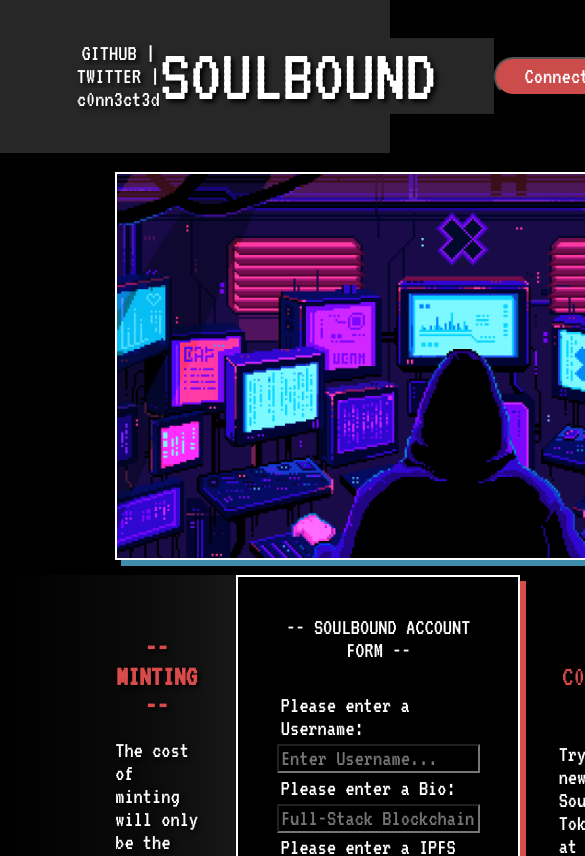
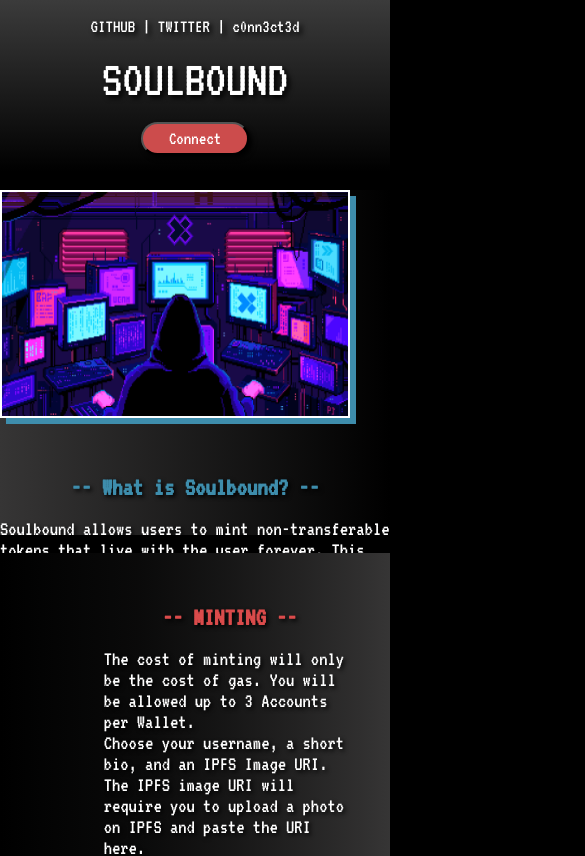
Before and after one commit to brodyamcfarland/Soulbound, a React (Create React App) app: page / in a window 390 px wide. Shown: the top 856 px of the page, 585 px wide, since content can reach past the window. Built offline with nearby package versions, Linux system fonts and the light colour scheme; no server answers.

Commit message:
95% Completed. Working on Mobile Responsiveness.

```diff
--- a/public/index.html
+++ b/public/index.html
@@ -10,34 +10,11 @@
       content="Web site created using create-react-app"
     />
     <link rel="apple-touch-icon" href="%PUBLIC_URL%/logo192.png" />
-    <!--
-      manifest.json provides metadata used when your web app is installed on a
-      user's mobile device or desktop. See https://developers.google.com/web/fundamentals/web-app-manifest/
-    -->
     <link rel="manifest" href="%PUBLIC_URL%/manifest.json" />
-    <!--
-      Notice the use of %PUBLIC_URL% in the tags above.
-      It will be replaced with the URL of the `public` folder during the build.
-      Only files inside the `public` folder can be referenced from the HTML.
-
-      Unlike "/favicon.ico" or "favicon.ico", "%PUBLIC_URL%/favicon.ico" will
-      work correctly both with client-side routing and a non-root public URL.
-      Learn how to configure a non-root public URL by running `npm run build`.
-    -->
-    <title>React App</title>
   </head>
   <body>
     <noscript>You need to enable JavaScript to run this app.</noscript>
     <div id="root"></div>
-    <!--
-      This HTML file is a template.
-      If you open it directly in the browser, you will see an empty page.
 
-      You can add webfonts, meta tags, or analytics to this file.
-      The build step will place the bundled scripts into the <body> tag.
-
-      To begin the development, run `npm start` or `yarn start`.
-      To create a production bundle, use `npm run build` or `yarn build`.
-    -->
   </body>
 </html>
--- a/src/App.css
+++ b/src/App.css
@@ -2,7 +2,14 @@
 
 * {
   font-family: VT323;
-  font-size: 1.2rem;
+  font-size: 1.08rem;
   background-color: black;
   color: white;
+  max-width: 100vw;
+  max-height: 100vh;
 }
+
+.maincontent {
+  display: grid;
+  grid-template-columns: 1fr;
+}
--- a/src/App.tsx
+++ b/src/App.tsx
@@ -53,6 +53,7 @@ function App() {
   return (
     <>
       <Header account={account} setAccount={setAccount} />
+      <div className='maincontent'>
         <Home/>
         <Minter
           account={account}
@@ -64,7 +65,7 @@ function App() {
           setTokenURI={setTokenURI}
           provider={provider}
         />
-      <Footer/>
+      </div>
     </>
   );
 }
--- a/src/components/header/Header.css
+++ b/src/components/header/Header.css
@@ -1,25 +1,24 @@
 .header__container {
     display: flex;
-    padding: 2rem 4rem;
+    padding: 1rem 8rem;
     justify-content: space-between;
     align-items: center;
     text-align: center;
-    background-color: #272727;
+    background: linear-gradient(#3b3b3b, black);
     text-shadow: 3px 3px 5px black;
 }
 
 .header__logo {
     font-size: 4rem;
-    background-color: #272727;
-    padding-right: 3rem;
+    background-color: transparent;
 }
 
 .header__links {
-    background-color: #272727;
+    background-color: transparent;
 }
 
 .header__seperate{
-    background-color: #272727;
+    background-color: transparent;
     transition: .2s ease-out all;
 }
 
@@ -80,3 +79,38 @@
 .header__disconnect:hover {
     color: #353535;
 }
+
+/*===================================MEDIA QUERIES==============================================*/
+/*Normal Monitors [1201px -> 1920px]*/
+@media only screen and (max-width: 1920px){
+
+}
+/*Tablets [601px -> 1200px]*/
+@media only screen and (max-width: 1200px){
+    .header__container {
+        padding: 1rem 2rem;
+    }
+
+}
+/*Big smartphones [426px -> 600px]*/
+@media only screen and (max-width: 820px){
+    .header__logo {
+        font-size: 3rem;
+    }
+    .header__container {
+        flex-direction: column;
+        gap: 1rem;
+
+    }
+}
+/*Small smartphones [325px -> 425px]*/
+@media only screen and (max-width: 425px){
+    .header__logo {
+        font-size: 3rem;
+    }
+    .header__container {
+        flex-direction: column;
+        gap: 1rem;
+    }
+
+}
--- a/src/components/home/Home.css
+++ b/src/components/home/Home.css
@@ -18,6 +18,10 @@
     margin-left: 6rem;
 }
 
+.home__imagebanner {
+    background-color: transparent;
+}
+
 .home__description__words {
     background-color: transparent;
     font-size: 1.2rem;
@@ -25,8 +29,8 @@
 
 .home__description {
     background-color: transparent;
-    padding: 1rem 2rem;
-    max-width: 40rem;
+    padding: 1rem 0rem;
+    max-width: 25rem;
     text-align: left;
 }
 
@@ -89,3 +93,48 @@
     padding-bottom: .8rem;
     padding-left: .2rem;
 }
+
+/*===================================MEDIA QUERIES==============================================*/
+/*Normal Monitors [1201px -> 1920px]*/
+@media only screen and (max-width: 1920px){
+    .home__imagebanner img {
+        margin-left: 1rem;
+    }
+    .steps {
+        background-color: transparent;
+        padding-top: 1rem;
+        padding-right: 2rem;
+    }
+
+}
+/*Tablets [601px -> 1200px]*/
+@media only screen and (max-width: 1420px){
+    .home__container {
+        display: grid;
+        justify-content: space-between;
+    }
+
+    .home__imagebanner img {
+        width: 30rem;
+        height: 17.5rem;
+        padding: 0rem;
+        margin-left: 8rem;
+    }
+
+
+}
+/*Big smartphones [426px -> 600px]*/
+@media only screen and (max-width: 600px){
+
+
+}
+/*Small smartphones [325px -> 425px]*/
+@media only screen and (max-width: 425px){
+    .home__imagebanner img {
+        width: 20rem;
+        height: 13rem;
+        padding: 0rem;
+        margin-left: 0rem;
+    }
+
+}
--- a/src/components/home/Home.tsx
+++ b/src/components/home/Home.tsx
@@ -10,7 +10,7 @@ const Home = () => {
       </div>
       <div className="home__description">
         <h1 className='home__description__header'>-- What is Soulbound? --</h1>
-        <article className='home__description__words'>Soulbound allows users to mint non-transferable tokens that live with the user forever. This allows wallets to have unique identity attributes which makes for quick and easy account setup. In Soulbound's use case, we mint a token that allows wallet owners to specify their: Username, Bio, and a Token URI (IPFS link for Profile Picture). Soulbound is compatible with c0nn3ct3d network. These tokens will not be found on OpenSea or Etherscan. We are currently running on the Rinkeby Test Network. </article>
+        <article className='home__description__words'>Soulbound allows users to mint non-transferable tokens that live with the user forever. This allows wallet owners to specify their Username, Bio, and a Token URI (IPFS link for Profile Picture). Soulbound is compatible with c0nn3ct3d network. These tokens will not be found on OpenSea or Etherscan. We are currently running on the Rinkeby Test Network. </article>
         <article className='home__description__grey'>Click <a href="https://github.com/brodyamcfarland/Soulbound" target='_blank' className="sc_link">Here</a> to view the Smart Contract code</article>
       </div>
       <div className="steps">
--- a/src/components/minter/Minter.css
+++ b/src/components/minter/Minter.css
@@ -92,3 +92,30 @@
     padding: .2rem;
     background-color: transparent;
 }
+
+/*===================================MEDIA QUERIES==============================================*/
+/*Normal Monitors [1201px -> 1920px]*/
+@media only screen and (max-width: 1920px){
+
+}
+/*Tablets [601px -> 1200px]*/
+@media only screen and (max-width: 1420px){
+    .mint__container {
+        display: inline-flex;
+        flex-direction: column;
+        justify-content: space-between;
+        gap: 4rem;
+    }
+
+
+}
+/*Big smartphones [426px -> 600px]*/
+@media only screen and (max-width: 600px){
+
+
+}
+/*Small smartphones [325px -> 425px]*/
+@media only screen and (max-width: 425px){
+
+
+}
--- a/src/components/minter/Minter.tsx
+++ b/src/components/minter/Minter.tsx
@@ -58,9 +58,9 @@ const Minter = ({account, tokenUsername, setTokenUsername, tokenBio, setTokenBio
         <div className="mint__form__labels">Please enter a Username:</div>
         <input onChange={ (e) =>setTokenUsername(e.target.value)}type="text" className="username" placeholder='Enter Username...'/>
         <div className="mint__form__labels">Please enter a Bio:</div>
-        <input onChange={ (e) =>setTokenBio(e.target.value)}type="text" className="bio" placeholder='Full-Stack Blockchain Dev'/>
+        <input onChange={ (e) =>setTokenBio(e.target.value)}type="text" className="bio" placeholder='Enter bio...'/>
         <div className="mint__form__labels">Please enter a IPFS image URI:</div>
-        <input onChange={ (e) =>setTokenURI(e.target.value)}type="text" className="tokenURI" placeholder='ipfs://QmVsNGRmQZhsqxyRfpQK8rZcksG8m5jeQtvMF7t52dAEw4/1.png'/>
+        <input onChange={ (e) =>setTokenURI(e.target.value)}type="text" className="tokenURI" placeholder='ipfs://...'/>
         <div className='btn_container'>
           <button className="mint__submit">Submit</button>
         </div>
```
Lines whose indentation alone changed are shown as unchanged.
